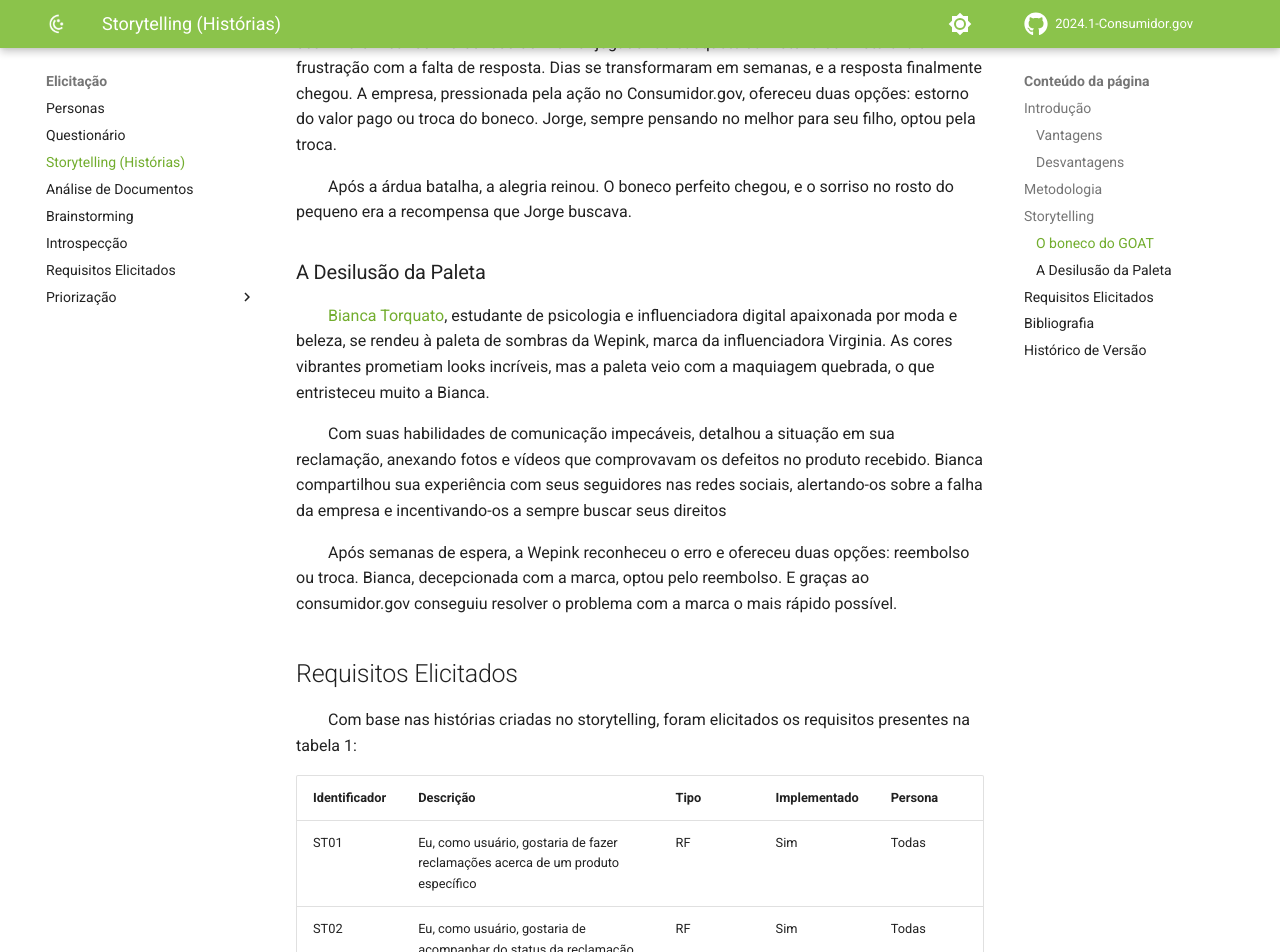
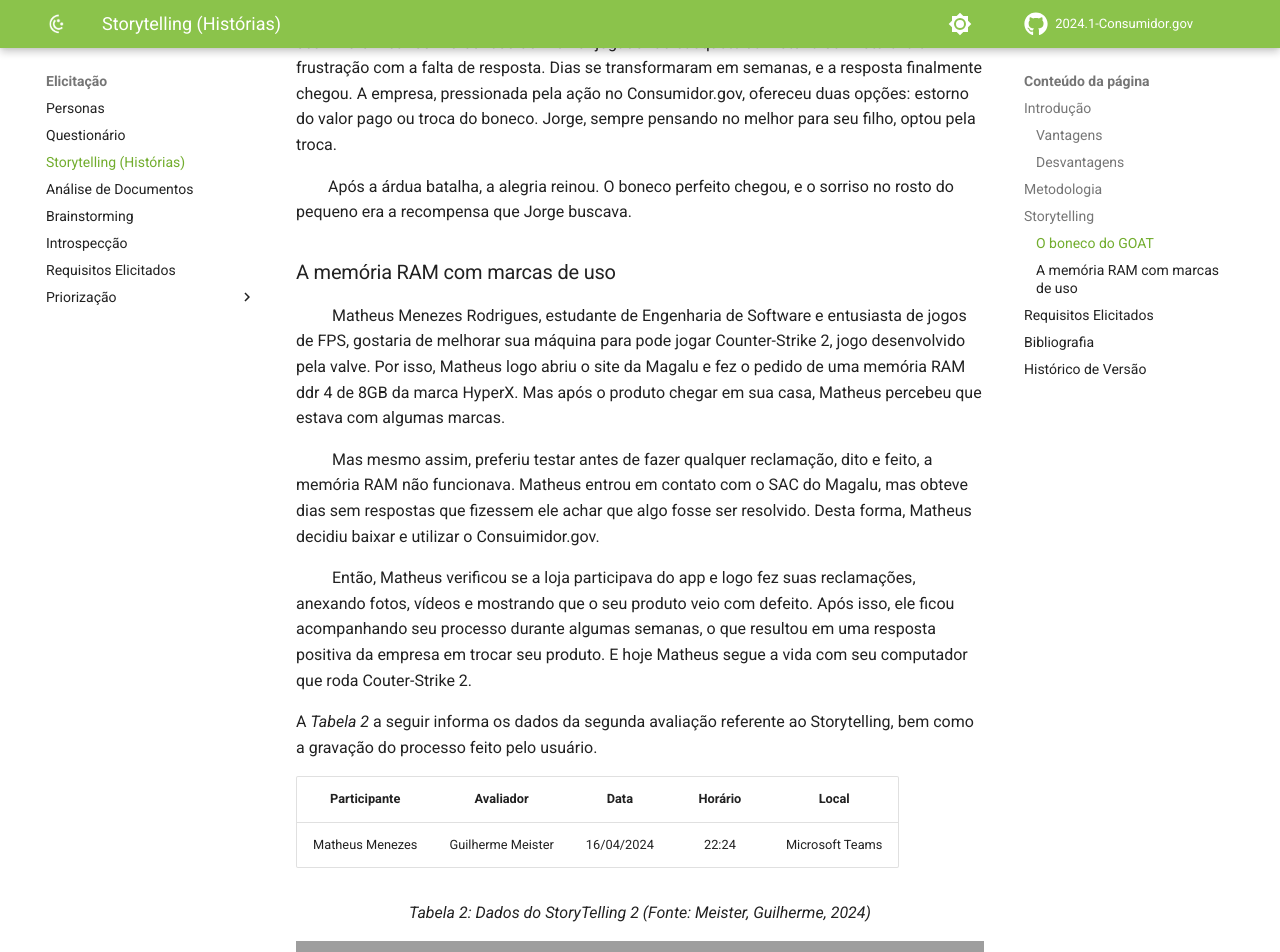
Before and after one commit to Requisitos-de-Software/2024.1-Grupo08, an MkDocs documentation site: the page built from docs/Elicitação/Storytelling.md, in a window 1280 px wide and 1400 px high, scrolled down 1380 px. Shown: the top 952 px of the window. Built offline with MkDocs 1.6.1 and Material for MkDocs 9.7.7, drawn with Linux system fonts in a browser that asks for light colours; comment, search, counter and statistics services are not loaded; some of the changed text lies outside the part shown; grey boxes are pictures that could not be loaded.

Commit message:
Alterando os storytelling

```diff
--- a/docs/Elicitação/Storytelling.md
+++ b/docs/Elicitação/Storytelling.md
@@ -17,7 +17,7 @@
 
 ## Metodologia
 
-Para o desenvolvimento e realização do _storytelling_, foi utilizado as personas desenvolvidas e a observação de objetivos, sentimentos e tarefas dos usuários dentro de suas histórias e contexto. Por fim, elencamos alguns dos requisitos.
+Para o desenvolvimento e realização do _storytelling_, foram utilizados clientes reais do Consumidor.gov, que aceitaram serem gravadas ao contar suas histórias. Por fim, elencamos alguns dos requisitos.
 
 ## Storytelling
 
@@ -31,17 +31,29 @@
 
 &emsp;&emsp;Após a árdua batalha, a alegria reinou. O boneco perfeito chegou, e o sorriso no rosto do pequeno era a recompensa que Jorge buscava.
 
-### A Desilusão da Paleta
+### A memória RAM com marcas de uso
 
-&emsp;&emsp;[Bianca Torquato](https://github.com/Requisitos-de-Software/2024.1-Consumidor.gov/blob/main/assets/img/Elicita%C3%A7%C3%A3o/bianca.jpeg), estudante de psicologia e influenciadora digital apaixonada por moda e beleza, se rendeu à paleta de sombras da Wepink, marca da influenciadora Virginia. As cores vibrantes prometiam looks incríveis, mas a paleta veio com a maquiagem quebrada, o que entristeceu muito a Bianca.
+&emsp;&emsp; Matheus Menezes Rodrigues, estudante de Engenharia de Software e entusiasta de jogos de FPS, gostaria de melhorar sua máquina para pode jogar Counter-Strike 2, jogo desenvolvido pela valve. Por isso, Matheus logo abriu o site da Magalu e fez o pedido de uma memória RAM ddr 4 de 8GB da marca HyperX. Mas após o produto chegar em sua casa, Matheus percebeu que estava com algumas marcas.
 
-&emsp;&emsp;Com suas habilidades de comunicação impecáveis, detalhou a situação em sua reclamação, anexando fotos e vídeos que comprovavam os defeitos no produto recebido. Bianca compartilhou sua experiência com seus seguidores nas redes sociais, alertando-os sobre a falha da empresa e incentivando-os a sempre buscar seus direitos
+&emsp;&emsp; Mas mesmo assim, preferiu testar antes de fazer qualquer reclamação, dito e feito, a memória RAM não funcionava. Matheus entrou em contato com o SAC do Magalu, mas obteve dias sem respostas que fizessem ele achar que algo fosse ser resolvido. Desta forma, Matheus decidiu baixar e utilizar o Consuimidor.gov.
 
-&emsp;&emsp;Após semanas de espera, a Wepink reconheceu o erro e ofereceu duas opções: reembolso ou troca. Bianca, decepcionada com a marca, optou pelo reembolso. E graças ao consumidor.gov conseguiu resolver o problema com a marca o mais rápido possível.
+&emsp;&emsp; Então, Matheus verificou se a loja participava do app e logo fez suas reclamações, anexando fotos, vídeos e mostrando que o seu produto veio com defeito. Após isso, ele ficou acompanhando seu processo durante algumas semanas, o que resultou em uma resposta positiva da empresa em trocar seu produto. E hoje Matheus segue a vida com seu computador que roda Couter-Strike 2.
+
+A <i>Tabela 2</i> a seguir informa os dados da segunda avaliação referente ao Storytelling, bem como a gravação do processo feito pelo usuário.
+
+| <p align="center">Participante</p> | <p align="center">Avaliador</p> | <p align="center">Data</p> | <p align="center">Horário</p> | <p align="center">Local</p> |
+| :----------: | :-------: | :--: | :-----: | :---: |
+| Matheus Menezes | Guilherme Meister | 16/04/2024 | 22:24 | Microsoft Teams |
+<figcaption align='center'> Tabela 2: Dados do StoryTelling 2 (Fonte: Meister, Guilherme, 2024)</figcaption>
+
+<iframe width="750" height="422" src="https://youtu.be/Pls15d-WQQc" title="StoryTelling 2 Grupo 8" frameborder="0" allow="accelerometer; autoplay; clipboard-write; encrypted-media; gyroscope; picture-in-picture" allowfullscreen></iframe>
+
+<p> <b>Vídeo 2</b>: gravação do StoryTelling 2 (Fonte: Meister, Guilherme, 2024).</p>
+</div>
 
 ## Requisitos Elicitados
 
-&emsp;&emsp;Com base nas histórias criadas no storytelling, foram elicitados os requisitos presentes na tabela 1:
+&emsp;&emsp;Com base nas histórias contadas no storytelling, foram elicitados os requisitos presentes na tabela 3:
 
 
 | Identificador | Descrição                                                                          | Tipo | Implementado | Persona |
@@ -67,7 +79,7 @@
 | ST19          | Eu, como usuário, gostaria de .               | RF   | Não          |  |
 
 <div style="text-align: center">
-<p> Tabela 1: Requisitos elicitados com o Storytelling (Fonte: Guilherme, 2024).</p>
+<p> Tabela 3: Requisitos elicitados com o Storytelling (Fonte: Guilherme, 2024).</p>
 </div>
 
 **Legenda:**
```
